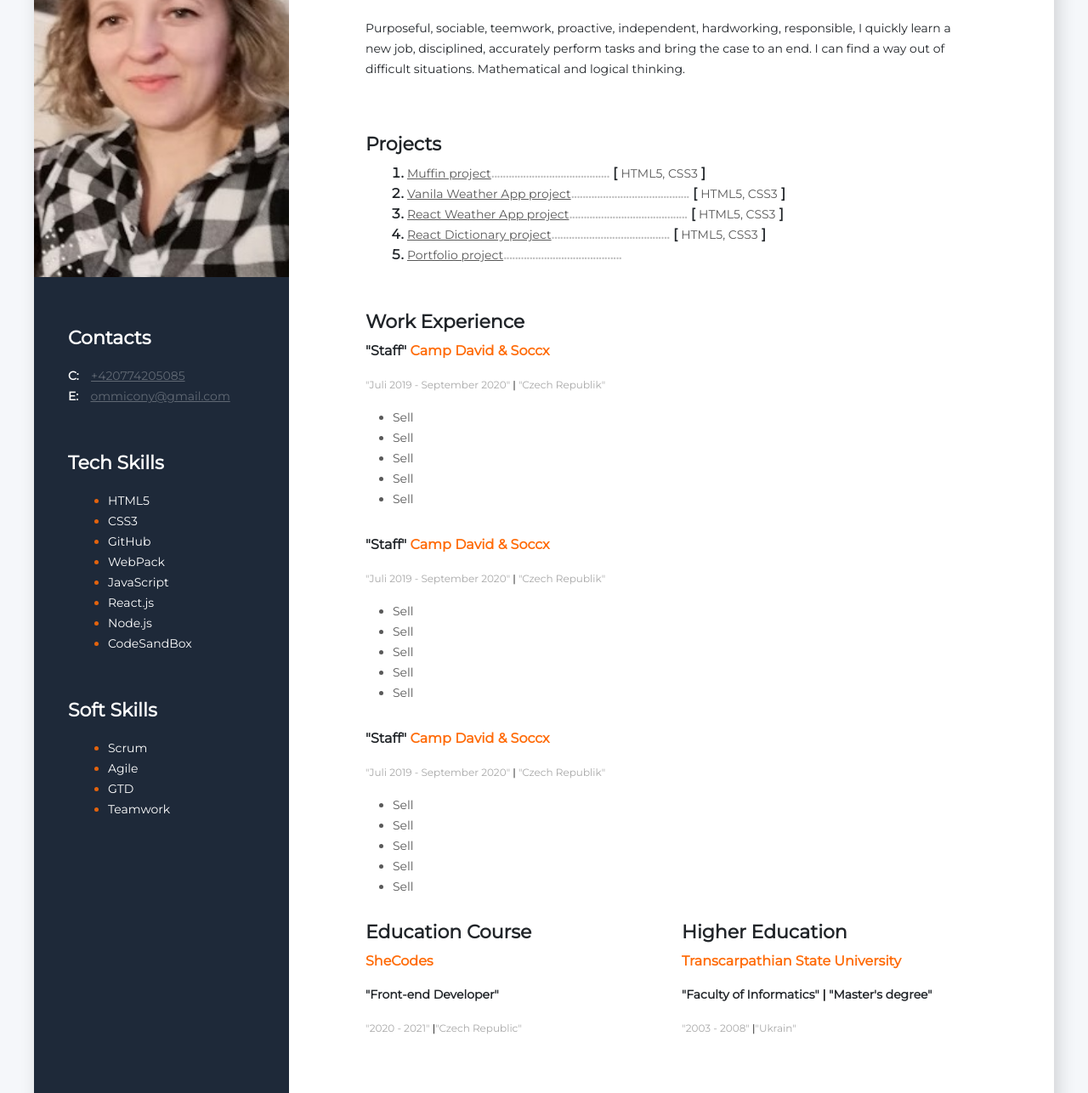
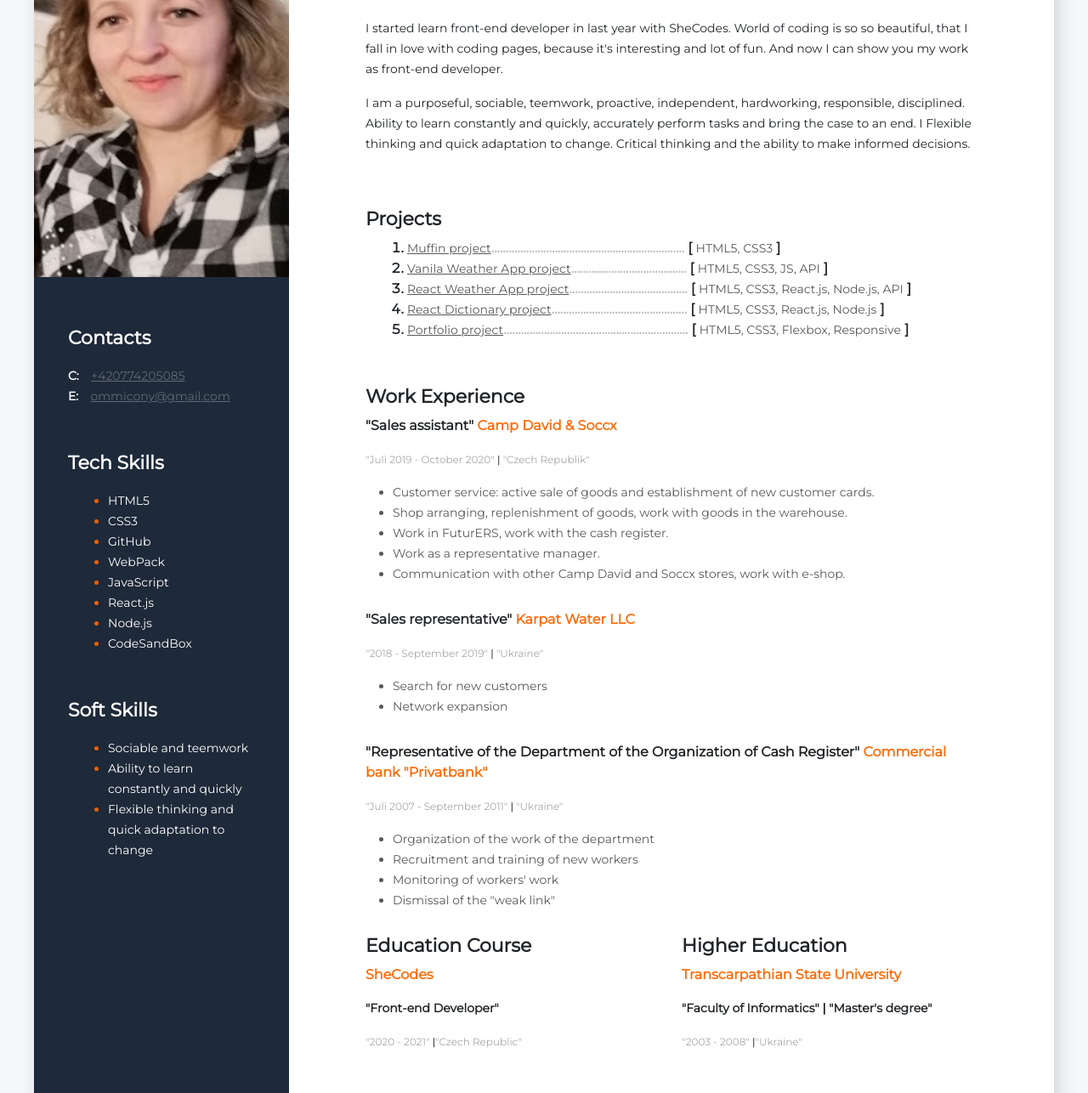
Before and after one commit to OlgaMicony/rezume-project, a plain HTML site: page index.html in a window 1280 px wide. Shown: the part 289-1575 px from the top of the page at 85% size. Drawn offline with nearby package versions, Linux system fonts and the light colour scheme.

Commit message:
Added new info about me

```diff
--- a/index.html
+++ b/index.html
@@ -47,10 +47,9 @@
       <div class="soft-skills-container">
         <h3 class="soft-skills-title">Soft Skills</h3>
         <ul>
-          <li class="soft-skills-item"><span class="soft-skills-text">Scrum</span></li>
-          <li class="soft-skills-item"><span class="soft-skills-text">Agile</span></li>
-          <li class="soft-skills-item"><span class="soft-skills-text">GTD</span></li>
-          <li class="soft-skills-item"><span class="soft-skills-text">Teamwork</span></li>
+          <li class="soft-skills-item"><span class="soft-skills-text">Sociable and teemwork</span></li>
+          <li class="soft-skills-item"><span class="soft-skills-text">Ability to learn constantly and quickly</span></li>
+          <li class="soft-skills-item"><span class="soft-skills-text">Flexible thinking and quick adaptation to change</span></li>
         </ul>
       </div>
     </aside>
@@ -60,22 +59,25 @@
       <div class="info-container">
         <h2 class="profession">Front-end Developer</h2>
         <h1 class="name">Mgr. Olga Micony</h1>
-        <p class="description">
-          Purposeful, sociable, teemwork, proactive, independent, hardworking, responsible,
-          I quickly learn a new job, disciplined, accurately perform tasks and bring the case to an end.
-          I can find a way out of difficult situations.
-           Mathematical and logical thinking.
-        </p>
+        <div class="description">
+          <p>I started learn front-end developer in last year with SheCodes.
+            World of coding is so so beautiful, that I fall in love with coding pages, because it's interesting and lot of fun.
+            And now I can show you my work as front-end developer.</p>
+          <p> I am a purposeful, sociable, teemwork, proactive, independent, hardworking, responsible, disciplined.
+            Ability to learn constantly and quickly, accurately perform tasks and bring the case to an end.
+            I Flexible thinking and quick adaptation to change.
+            Critical thinking and the ability to make informed decisions.</p>
+        </div>
       </div>
       <!-- project container -->
       <div class="project-container">
         <h3 class="about-me-title">Projects</h3>
         <ol>
-          <li class="project-item"><a href="http://" target="_blank" class="project-link">Muffin project</a><span class="dots">.........................................</span><span> <b>[</b> <span class="tech-name">HTML5, CSS3</span> <b>]</b></span></li>
-          <li class="project-item"><a href="http://" target="_blank" class="project-link">Vanila Weather App project</a><span class="dots">.........................................</span><span> <b>[</b> <span class="tech-name">HTML5, CSS3</span> <b>]</b></span></li>
-          <li class="project-item"><a href="http://" target="_blank" class="project-link">React Weather App project</a><span class="dots">.........................................</span><span> <b>[</b> <span class="tech-name">HTML5, CSS3</span> <b>]</b></span></li>
-          <li class="project-item"><a href="http://" target="_blank" class="project-link">React Dictionary project</a><span class="dots">.........................................</span><span> <b>[</b> <span class="tech-name">HTML5, CSS3</span> <b>]</b></span></li>
-          <li class="project-item"><a href="http://" target="_blank" class="project-link">Portfolio project</a><span class="dots">.........................................</span></li>
+          <li class="project-item"><a href="https://www.shecodes.io/workshops/shecodes-online-workshop-38-0/projects/145366" target="_blank" class="project-link">Muffin project</a><span class="dots">...................................................................</span><span> <b>[</b> <span class="tech-name">HTML5, CSS3</span> <b>]</b></span></li>
+          <li class="project-item"><a href="https://weather-app-olga-micony.netlify.app/" target="_blank" class="project-link">Vanila Weather App project</a><span class="dots">........................................</span><span> <b>[</b> <span class="tech-name">HTML5, CSS3, JS, API</span> <b>]</b></span></li>
+          <li class="project-item"><a href="https://weather-app-react-olga-micony.netlify.app/" target="_blank" class="project-link">React Weather App project</a><span class="dots">.........................................</span><span> <b>[</b> <span class="tech-name">HTML5, CSS3, React.js, Node.js, API</span> <b>]</b></span></li>
+          <li class="project-item"><a href="#" target="_blank" class="project-link">React Dictionary project</a><span class="dots">...............................................</span><span> <b>[</b> <span class="tech-name">HTML5, CSS3, React.js, Node.js</span> <b>]</b></span></li>
+          <li class="project-item"><a href="https://portfolio-project-olga-micony.netlify.app/" target="_blank" class="project-link">Portfolio project</a><span class="dots">................................................................</span><span> <b>[</b> <span class="tech-name">HTML5, CSS3, Flexbox, Responsive</span> <b>]</b></span></li>
         </ol>
       </div>
       <!-- work experience -->
@@ -83,38 +85,34 @@
         <h3 class="about-me-title">Work Experience</h3>
         <!-- compani 1 -->
         <div>
-          <h4 class="profession-title">"Staff" <span class="company">Camp David & Soccx</span></h4>
-          <span class="time-work">"Juli 2019 - September 2020" <span class="profession-divider">|</span> "Czech Republik"</span>
+          <h4 class="profession-title">"Sales assistant" <span class="company">Camp David & Soccx</span></h4>
+          <span class="time-work">"Juli 2019 - October 2020" <span class="profession-divider">|</span> "Czech Republik"</span>
           <ul class="duties">
-            <li class="duties-item">Sell</li>
-            <li class="duties-item">Sell</li>
-            <li class="duties-item">Sell</li>
-            <li class="duties-item">Sell</li>
-            <li class="duties-item">Sell</li>
+            <li class="duties-item">Customer service: active sale of goods and establishment of new customer cards.</li>
+            <li class="duties-item">Shop arranging, replenishment of goods, work with goods in the warehouse.</li>
+            <li class="duties-item">Work in FuturERS, work with the cash register.</li>
+            <li class="duties-item">Work as a representative manager.</li>
+            <li class="duties-item">Communication with other Camp David and Soccx stores, work with e-shop.</li>
           </ul>
         </div>
         <!-- compani 2 -->
         <div>
-          <h4 class="profession-title">"Staff" <span class="company">Camp David & Soccx</span></h4>
-          <span class="time-work">"Juli 2019 - September 2020" <span class="profession-divider">|</span> "Czech Republik"</span>
+          <h4 class="profession-title">"Sales representative" <span class="company">Karpat Water LLC</span></h4>
+          <span class="time-work">"2018 - September 2019" <span class="profession-divider">|</span> "Ukraine"</span>
           <ul class="duties">
-            <li class="duties-item">Sell</li>
-            <li class="duties-item">Sell</li>
-            <li class="duties-item">Sell</li>
-            <li class="duties-item">Sell</li>
-            <li class="duties-item">Sell</li>
+            <li class="duties-item">Search for new customers</li>
+            <li class="duties-item">Network expansion</li>
           </ul>
         </div>
         <!-- compani 3 -->
         <div>
-          <h4 class="profession-title">"Staff" <span class="company">Camp David & Soccx</span></h4>
-          <span class="time-work">"Juli 2019 - September 2020" <span class="profession-divider">|</span> "Czech Republik"</span>
+          <h4 class="profession-title">"Representative of the Department of the Organization of Cash Register" <span class="company">Commercial bank "Privatbank"</span></h4>
+          <span class="time-work">"Juli 2007 - September 2011" <span class="profession-divider">|</span> "Ukraine"</span>
           <ul class="duties">
-            <li class="duties-item">Sell</li>
-            <li class="duties-item">Sell</li>
-            <li class="duties-item">Sell</li>
-            <li class="duties-item">Sell</li>
-            <li class="duties-item">Sell</li>
+            <li class="duties-item">Organization of the work of the department</li>
+            <li class="duties-item">Recruitment and training of new workers</li>
+            <li class="duties-item">Monitoring of workers' work</li>
+            <li class="duties-item">Dismissal of the "weak link"</li>
           </ul>
         </div>
       </div>
@@ -136,7 +134,7 @@
             <h3 class="about-me-title">Higher Education</h3>
             <h4 class="education-place">Transcarpathian State University</h4>
             <h5 class="education-info">"Faculty of Informatics" <span class="profession-divider">|</span> "Master's degree"</h5>
-            <span class="time-education">"2003 - 2008" <span class="profession-divider">|</span>"Ukrain"</span>
+            <span class="time-education">"2003 - 2008" <span class="profession-divider">|</span>"Ukraine"</span>
           </div>
         </div>
       </div>
--- a/src/style.css
+++ b/src/style.css
@@ -8,7 +8,7 @@ body{
 }
 
 .wrapper{
-  background: #fff;
+    background: #fff;
     display: flex;
     max-width: 1200px;
     margin: 0 auto;
@@ -16,7 +16,7 @@ body{
 }
 
 .sidebar{
-  background: #1e2939;
+    background: #1e2939;
     width: 370px;
     padding-top: 40px;
     padding-bottom: 40px;
@@ -119,7 +119,7 @@ body{
 }
 
 .profession {
-  font-size: 14px;
+  font-size: 24px;
   font-weight: 700;
   line-height: 24px;
   margin-bottom: 23px;
@@ -129,6 +129,7 @@ body{
   font-size: 45px;
   font-weight: 700;
   line-height: 89px;
+  color: #ff6b08;
 }
 
 .description {
```
